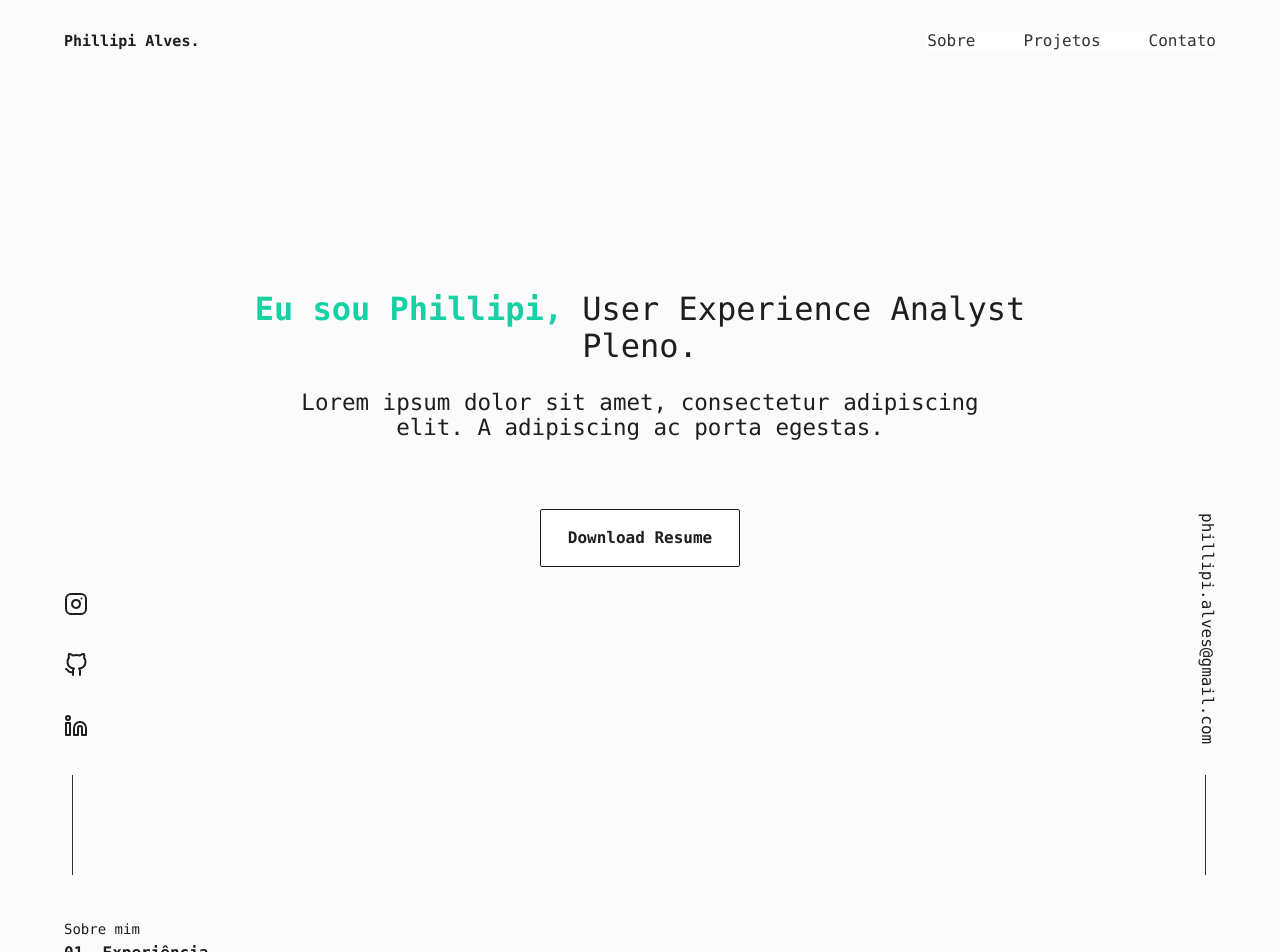
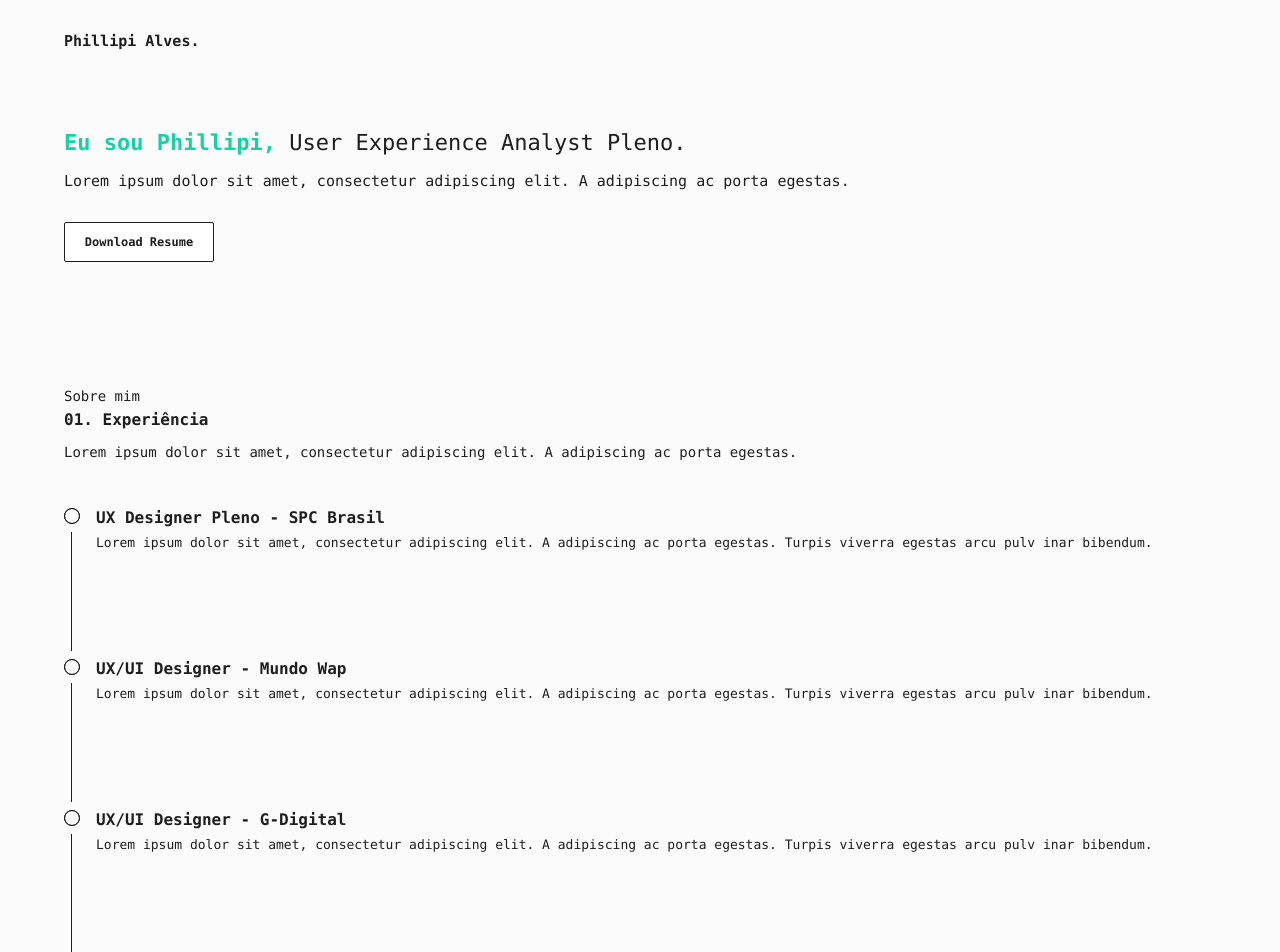
Before and after one commit to Phixelz/MyPortfolio, a Next.js app: page / in a window 1280 px wide. Shown: the top 952 px of the page. Built offline with nearby package versions, Linux system fonts and the light colour scheme.

Commit message:
update build

```diff
--- a/src/components/Header/index.tsx
+++ b/src/components/Header/index.tsx
@@ -15,60 +15,6 @@ export function Header() {
     <header>
       <div className={styles.wrapper}>
         <h1>Phillipi Alves.</h1>
-
-        <button type="button" onClick={handleToggleMenu}>
-          {hidden ? <FiMenu /> : <FiX />}
-        </button>
-
-        <nav className={styles.navigation} aria-hidden={hidden.toString()}>
-          <ul className="nav" onClick={handleToggleMenu}>
-            <li>
-              <Link href="/#about">
-                <a>Sobre</a>
-              </Link>
-            </li>
-
-            <li>
-              <Link href="/#projects">
-                <a>Projetos</a>
-              </Link>
-            </li>
-
-            <li>
-              <Link href="/#contact">
-                <a>Contato</a>
-              </Link>
-            </li>
-          </ul>
-
-          <button type="button" className="download">Download Resume</button>
-
-          <ul className="social">
-            <li>
-              <Link href="#">
-                <a>
-                  <FiInstagram />
-                </a>
-              </Link>
-            </li>
-
-            <li>
-              <Link href="#">
-                <a>
-                  <FiGithub />
-                </a>
-              </Link>
-            </li>
-
-            <li>
-              <Link href="#">
-                <a>
-                  <FiLinkedin />
-                </a>
-              </Link>
-            </li>
-          </ul>
-        </nav>
       </div>
     </header>
   )
--- a/src/components/Hero/index.tsx
+++ b/src/components/Hero/index.tsx
@@ -9,36 +9,6 @@ export function Hero() {
       <h2><span>Eu sou Phillipi,</span> User Experience Analyst Pleno.</h2>
       <p>Lorem ipsum dolor sit amet, consectetur adipiscing elit. A adipiscing ac porta egestas.</p>
       <button type="button">Download Resume</button>
-
-      <ul className="social">
-        <li>
-          <Link href="#">
-            <a>
-              <FiInstagram />
-            </a>
-          </Link>
-        </li>
-
-        <li>
-          <Link href="#">
-            <a>
-              <FiGithub />
-            </a>
-          </Link>
-        </li>
-
-        <li>
-          <Link href="#">
-            <a>
-              <FiLinkedin />
-            </a>
-          </Link>
-        </li>
-      </ul>
-
-      <ul className="email">
-        <li>phillipi.alves@gmail.com</li>
-      </ul>
     </section>
 
   )
--- a/src/components/Hero/styles.module.scss
+++ b/src/components/Hero/styles.module.scss
@@ -52,102 +52,4 @@
 
     line-height: 1.4rem;
   }
-
-  ul {
-    display: none;
-  }
-
-  @media (min-width: '810px') {
-    padding: 9rem 5.5rem;
-
-    h2 {
-      font-size: 3.2rem;
-      line-height: 3.74rem;
-
-      text-align: center;
-
-      margin-bottom: 2.4rem;
-    }
-
-    p {
-      font-size: 2.25rem;
-      line-height: 2.57rem;
-
-      padding-left: 4rem;
-      padding-right: 4rem;
-
-      text-align: center;
-    }
-
-    button {
-      margin: 6.8rem auto;
-
-      width: 20rem;
-      height: 5.8rem;
-
-      font-size: 1.6rem;
-
-      line-height: 1.87rem;
-    }
-
-    ul {
-      display: block;
-      position: absolute;
-      bottom: 0;
-      list-style: none;
-
-      padding-bottom: 10rem;
-
-      li {
-        margin-bottom: 3.1rem;
-      }
-    }
-
-    ul:after {
-      content: '';
-
-      width: 0.1rem;
-      height: 10rem;
-
-      position: absolute;
-
-      left: 0.8rem;
-
-      background-color: var(--gray-800);
-    }
-
-    ul[class="social"] {
-      left: 2.4rem;
-      font-size: 2.4rem;
-    }
-
-    ul[class="email"] {
-      right: 3.4rem;
-
-      li {
-        writing-mode: vertical-rl;
-        text-orientation: inherit;
-
-        font-size: 1.2rem;
-        font-weight: 400;
-
-        line-height: 1.87rem;
-      }
-    }
-  }
-
-  @media (min-width: '1200px') {
-    padding: 24rem 20.4rem;
-    min-height: 100vh;
-
-    ul[class="email"] {
-      right: 2.4rem;
-
-      li {
-        font-size: 1.6rem;
-
-        line-height: 1.87rem;
-      }
-    }
-  }
 }
```
